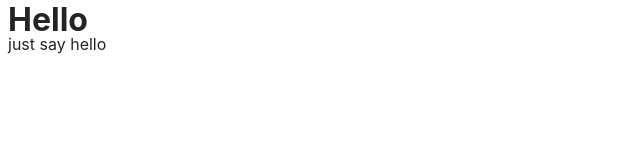
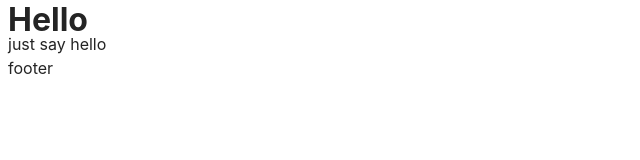
Before and after one commit to YK9968/preparation_js, a website built with Vite: page src/index.html in a window 1280 px wide. Shown: the full height of the page, 0-640 px from the left. Built offline with nearby package versions, Linux system fonts and the light colour scheme.

Commit message:
footer_commit

```diff
--- a/src/index.html
+++ b/src/index.html
@@ -9,5 +9,6 @@
   <body>
     <h1>Hello</h1>
     <p>just say hello</p>
+    <p>footer</p>
   </body>
 </html>
```
